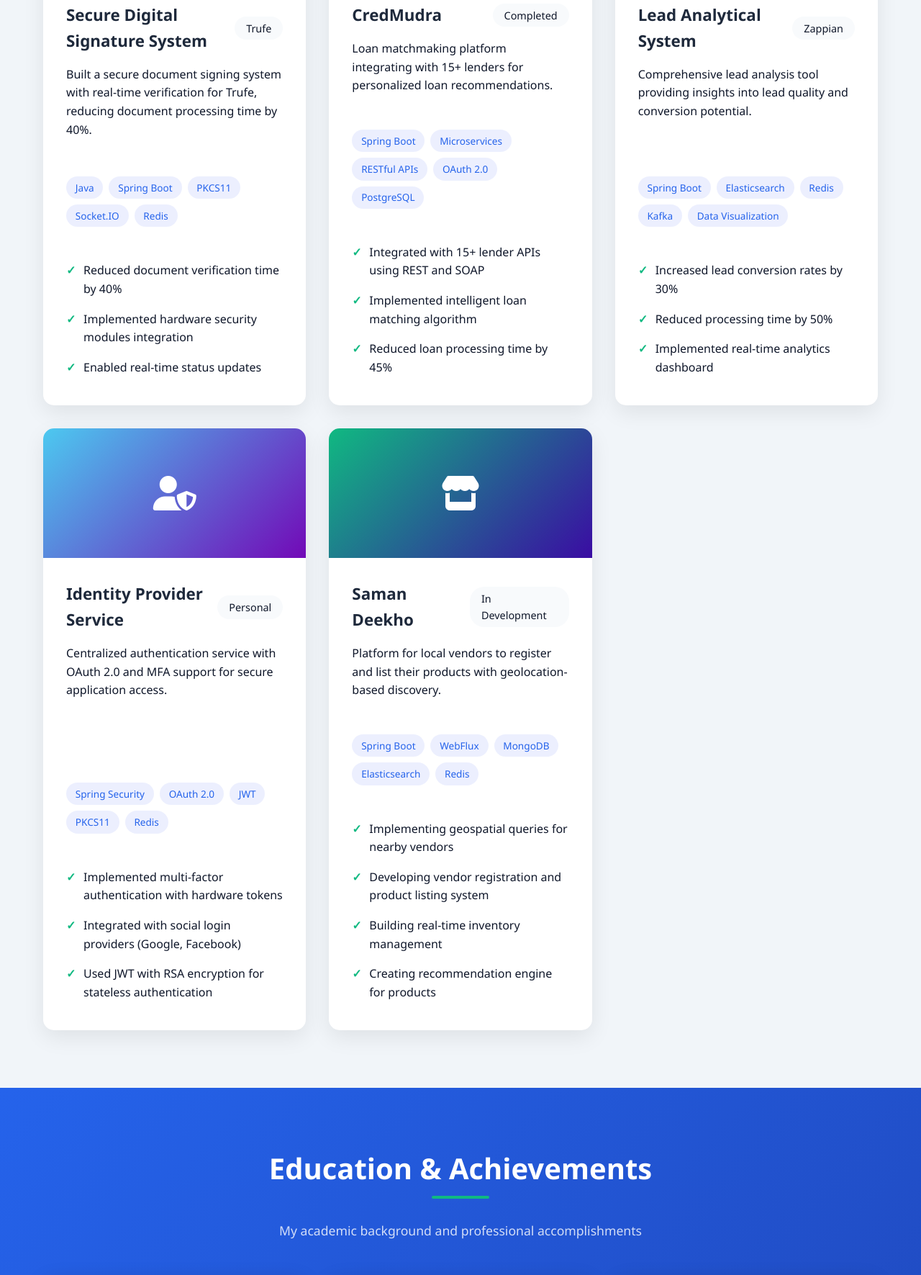
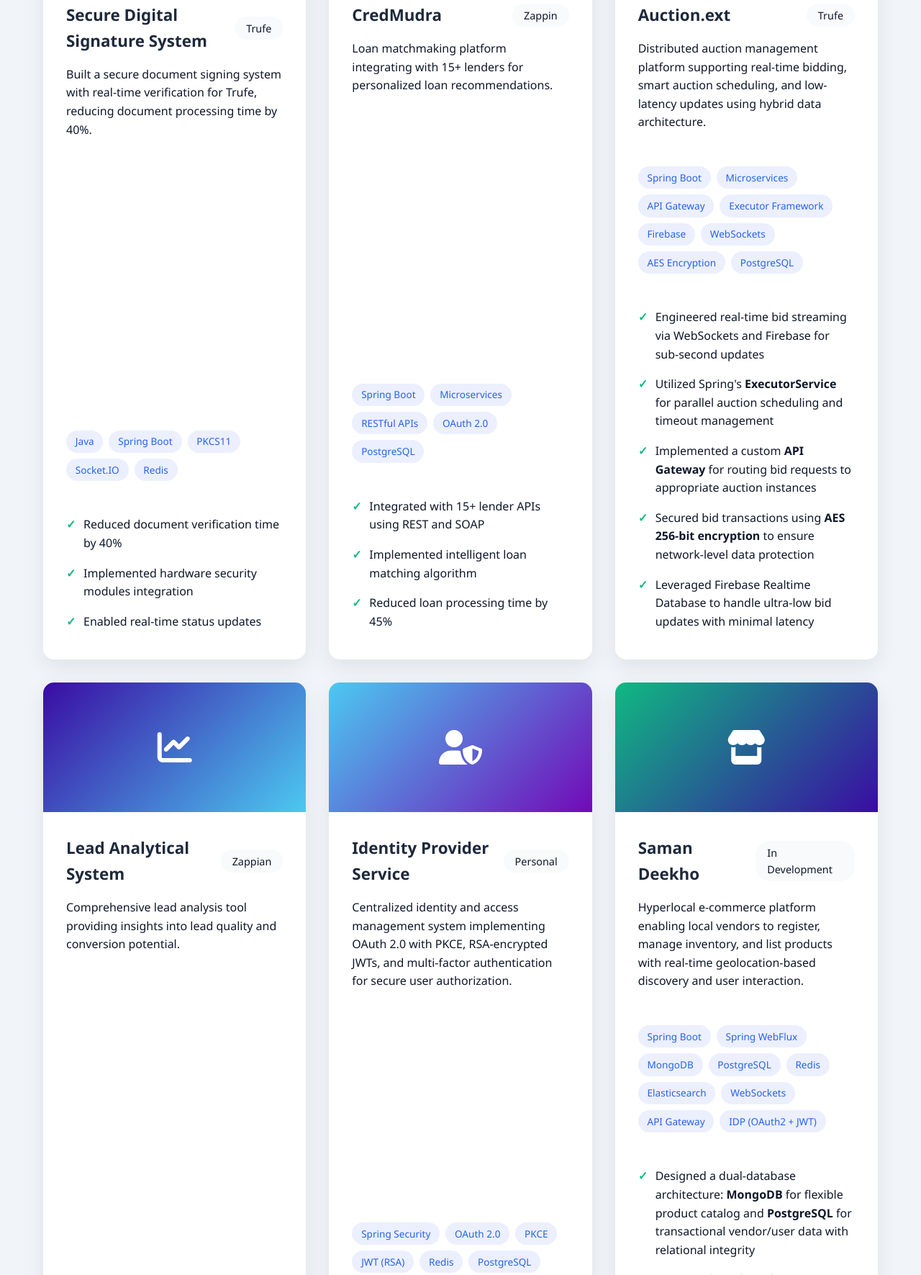
Before and after one commit to ashishrajak/portfolio, a plain HTML site: page index.html in a window 1280 px wide. Shown: the part 5065-6836 px from the top of the page at 72% size. Drawn offline with Linux system fonts and the light colour scheme.

Commit message:
updated projects index.html

```diff
--- a/index.html
+++ b/index.html
@@ -1028,7 +1028,7 @@
                     <div class="project-content">
                         <div class="project-header">
                             <h3 class="project-title">CredMudra</h3>
-                            <div class="project-status">Completed</div>
+                            <div class="project-status">Zappin</div>
                         </div>
                         <p class="project-description">Loan matchmaking platform integrating with 15+ lenders for personalized loan recommendations.</p>
                         <div class="project-tech">
@@ -1042,6 +1042,41 @@
                             <li>Integrated with 15+ lender APIs using REST and SOAP</li>
                             <li>Implemented intelligent loan matching algorithm</li>
                             <li>Reduced loan processing time by 45%</li>
+                        </ul>
+                    </div>
+
+
+              </div>
+
+            <!--    // auction ext  -->
+<div class="project-card">
+    <div class="project-image" style="background: linear-gradient(135deg, #7209b7, #4361ee);">
+        <i class="fas fa-gavel"></i> <!-- Auction icon -->
+    </div>
+    <div class="project-content">
+        <div class="project-header">
+            <h3 class="project-title">Auction.ext</h3>
+            <div class="project-status">Trufe</div>
+        </div>
+        <p class="project-description">
+            Distributed auction management platform supporting real-time bidding, smart auction scheduling, and low-latency updates using hybrid data architecture.
+        </p>
+        <div class="project-tech">
+            <span class="tech-item">Spring Boot</span>
+            <span class="tech-item">Microservices</span>
+            <span class="tech-item">API Gateway</span>
+            <span class="tech-item">Executor Framework</span>
+            <span class="tech-item">Firebase</span>
+            <span class="tech-item">WebSockets</span>
+            <span class="tech-item">AES Encryption</span>
+            <span class="tech-item">PostgreSQL</span>
+        </div>
+        <ul class="project-achievements">
+            <li>Engineered real-time bid streaming via WebSockets and Firebase for sub-second updates</li>
+            <li>Utilized Spring's <strong>ExecutorService</strong> for parallel auction scheduling and timeout management</li>
+            <li>Implemented a custom <strong>API Gateway</strong> for routing bid requests to appropriate auction instances</li>
+            <li>Secured bid transactions using <strong>AES 256-bit encryption</strong> to ensure network-level data protection</li>
+            <li>Leveraged Firebase Realtime Database to handle ultra-low bid updates with minimal latency</li>
         </ul>
     </div>
 </div>
@@ -1082,21 +1117,28 @@
             <h3 class="project-title">Identity Provider Service</h3>
             <div class="project-status">Personal</div>
         </div>
-                        <p class="project-description">Centralized authentication service with OAuth 2.0 and MFA support for secure application access.</p>
+        <p class="project-description">
+            Centralized identity and access management system implementing OAuth 2.0 with PKCE, RSA-encrypted JWTs, and multi-factor authentication for secure user authorization.
+        </p>
         <div class="project-tech">
             <span class="tech-item">Spring Security</span>
             <span class="tech-item">OAuth 2.0</span>
-                            <span class="tech-item">JWT</span>
-                            <span class="tech-item">PKCS11</span>
+            <span class="tech-item">PKCE</span>
+            <span class="tech-item">JWT (RSA)</span>
             <span class="tech-item">Redis</span>
+            <span class="tech-item">PostgreSQL</span>
         </div>
         <ul class="project-achievements">
-                            <li>Implemented multi-factor authentication with hardware tokens</li>
-                            <li>Integrated with social login providers (Google, Facebook)</li>
-                            <li>Used JWT with RSA encryption for stateless authentication</li>
+            <li>Implemented secure <strong>PKCE (Proof Key for Code Exchange)</strong> flow for public clients to prevent authorization code interception</li>
+            <li>Used <strong>JWTs with RSA-256</strong> asymmetric encryption for stateless and verifiable user sessions</li>
+            <li>Enabled <strong>multi-factor authentication</strong> with support for TOTP and hardware tokens</li>
+            <li>Integrated social login with OAuth 2.0 providers like Google and Facebook</li>
+            <li>Leveraged <strong>Redis</strong> for storing short-lived session tokens and authorization grants to improve performance and scalability</li>
+            <li>Utilized <strong>PostgreSQL</strong> as a relational store for persisting user credentials, roles, and client application metadata with referential integrity</li>
         </ul>
     </div>
 </div>
+
 
 <!-- Saman Deekho -->
 <div class="project-card">
@@ -1108,26 +1150,32 @@
             <h3 class="project-title">Saman Deekho</h3>
             <div class="project-status">In Development</div>
         </div>
-                        <p class="project-description">Platform for local vendors to register and list their products with geolocation-based discovery.</p>
+        <p class="project-description">
+            Hyperlocal e-commerce platform enabling local vendors to register, manage inventory, and list products with real-time geolocation-based discovery and user interaction.
+        </p>
         <div class="project-tech">
             <span class="tech-item">Spring Boot</span>
-                            <span class="tech-item">WebFlux</span>
+            <span class="tech-item">Spring WebFlux</span>
             <span class="tech-item">MongoDB</span>
+            <span class="tech-item">PostgreSQL</span>
+            <span class="tech-item">Redis</span>
             <span class="tech-item">Elasticsearch</span>
-                            <span class="tech-item">Redis</span>
+            <span class="tech-item">WebSockets</span>
+            <span class="tech-item">API Gateway</span>
+            <span class="tech-item">IDP (OAuth2 + JWT)</span>
         </div>
         <ul class="project-achievements">
-                            <li>Implementing geospatial queries for nearby vendors</li>
-                            <li>Developing vendor registration and product listing system</li>
-                            <li>Building real-time inventory management</li>
-                            <li>Creating recommendation engine for products</li>
+            <li>Designed a dual-database architecture: <strong>MongoDB</strong> for flexible product catalog and <strong>PostgreSQL</strong> for transactional vendor/user data with relational integrity</li>
+            <li>Integrated <strong>IDP-based authentication</strong> with OAuth 2.0 and JWT for secure access and session management</li>
+            <li>Implemented <strong>geospatial search</strong> via MongoDB and Elasticsearch to suggest nearby vendors and relevant products</li>
+            <li>Used <strong>Redis</strong> as a caching layer for vendor/product data and session tokens, enhancing performance</li>
+            <li>Established <strong>API Gateway</strong> to route client requests to appropriate microservices, supporting load balancing and rate limiting</li>
+            <li>Enabled <strong>real-time inventory updates and notifications</strong> using WebSockets for a dynamic user experience</li>
+            <li>Working on intelligent <strong>recommendation engine</strong> using vendor activity and product interactions</li>
         </ul>
     </div>
 </div>
-            </div>
-        </div>
                </section>
-
     <!-- Education & Achievements -->
     <section id="education" class="education-section">
         <div class="container">
```
Lines whose indentation alone changed are shown as unchanged.
